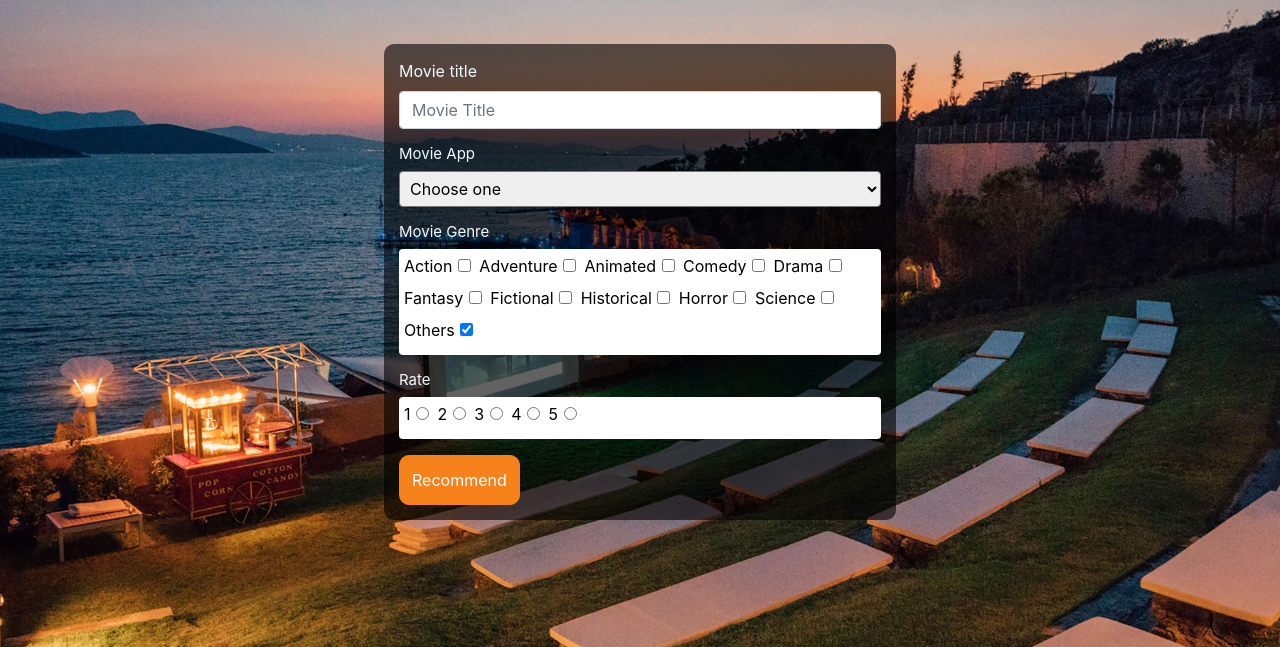
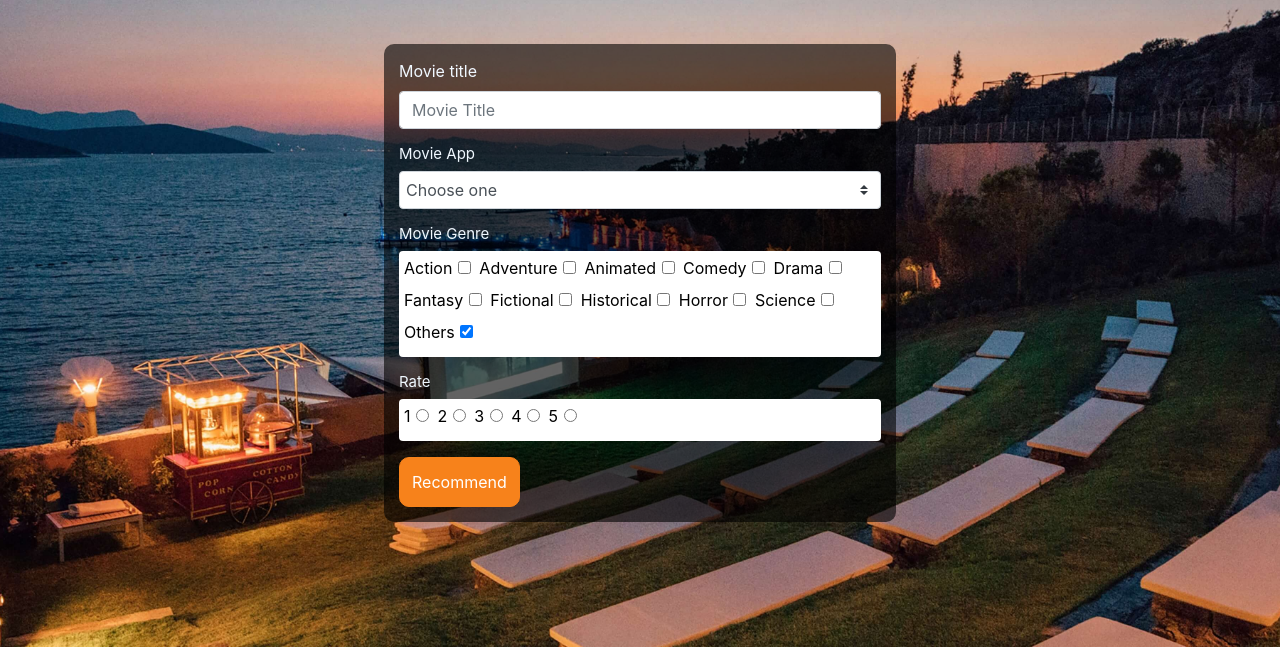
Before and after one commit to Ayobamininuola/MS-Project-1, a plain HTML site: page suggest-a-movie.html in a window 1280 px wide. Shown: the part 70-717 px from the top of the page. Drawn offline with nearby package versions, Linux system fonts and the light colour scheme.

Commit message:
select options made required

```diff
--- a/Assets/css/style.css
+++ b/Assets/css/style.css
@@ -315,8 +315,9 @@ input[type=checkbox], input[type=radio] {
 }
 
 video{
-    width: 50%;
-    height: 300px;
+    width: 60%;
+    height: 400px;
+    margin: auto;
 }
 
 .video-1-details{
--- a/suggest-a-movie.html
+++ b/suggest-a-movie.html
@@ -62,16 +62,16 @@
                       <h4>Movie App</h4>
 
                        <!-- Movie App options -->
-                      <select class="movie-app-options">
-                        <option selected>Choose one</option>
-                        <option>Amazon Prime video</option>
-                        <option>Disney plus</option>
-                        <option>Netflix</option>
-                        <option>HBOmax</option>
-                        <option>Hulu</option>
-                        <option>Tubi</option>
-                        <option>Cinema</option>
-                        <option>Others</option>
+                      <select class="custom-select movie-app-options" required>
+                        <option value selected>Choose one</option>
+                        <option value="Amazon">Amazon Prime video</option>
+                        <option value="Disney">Disney plus</option>
+                        <option value="Neflix">Netflix</option>
+                        <option value="HBO">HBOmax</option>
+                        <option value="hulu">Hulu</option>
+                        <option value="tubi">Tubi</option>
+                        <option value="cinema">Cinema</option>
+                        <option value="other">Others</option>
                       </select>
                     </div>
                     <div class="form-group">
```
